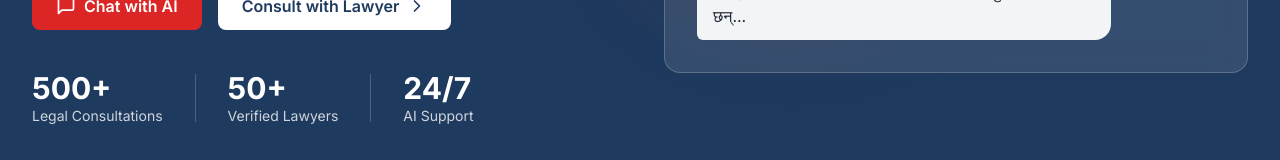
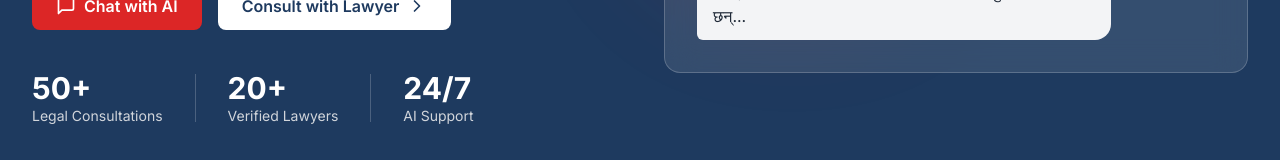
Before and after one commit to NISHANTKHARGA/Application, a Next.js app in the folder frontend/: page / in a window 1280 px wide. Shown: the part 466-626 px from the top of the page. Built offline with nearby package versions, Linux system fonts and the light colour scheme; no server answers.

Commit message:
Update homepage stats: 20+ verified lawyers, 50+ legal consultations

```diff
--- a/frontend/src/app/page.js
+++ b/frontend/src/app/page.js
@@ -53,12 +53,12 @@
               </div>
               <div className="flex items-center gap-8 mt-10">
                 <div>
-                  <div className="text-3xl font-bold">500+</div>
+                  <div className="text-3xl font-bold">50+</div>
                   <div className="text-sm text-gray-300">Legal Consultations</div>
                 </div>
                 <div className="w-px h-12 bg-white/20" />
                 <div>
-                  <div className="text-3xl font-bold">50+</div>
+                  <div className="text-3xl font-bold">20+</div>
                   <div className="text-sm text-gray-300">Verified Lawyers</div>
                 </div>
                 <div className="w-px h-12 bg-white/20" />
```
